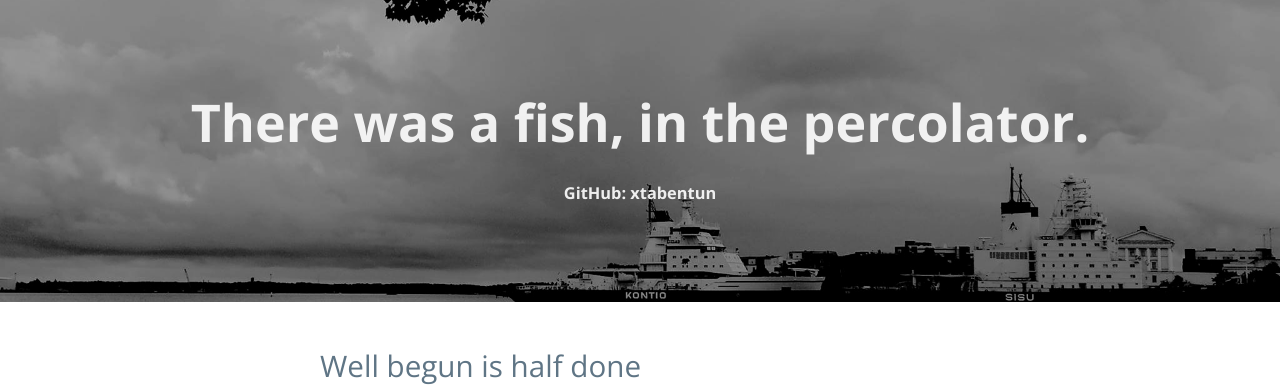
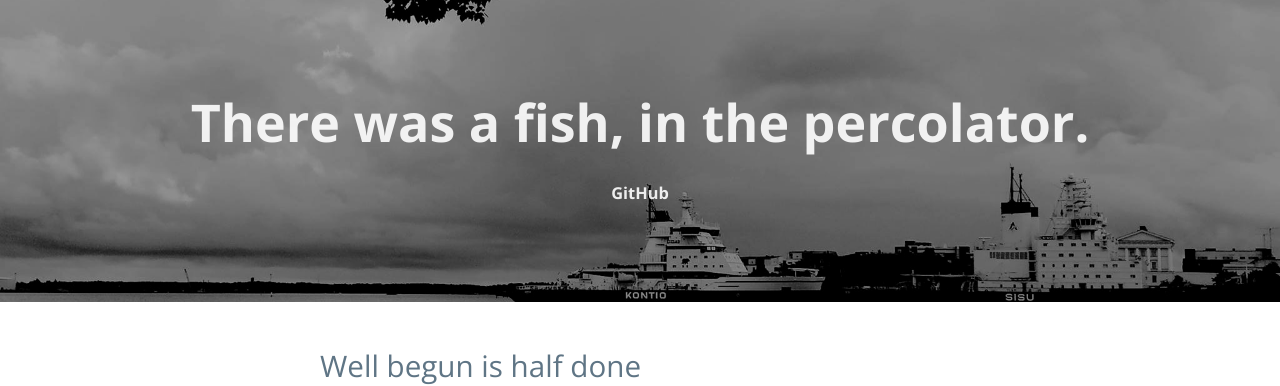
Before and after one commit to leahkla/xtabentun.github.io, a Jekyll site: the page built from index.html, in a window 1280 px wide. Shown: the top 386 px of the page. Built offline with Jekyll 4.4.1, drawn with Linux system fonts in a browser that asks for light colours; nearby versions of some CDN libraries; the list of posts is cut into pages by our own code; comment, search, counter and statistics services are not loaded.

Commit message:
modified header links

```diff
--- a/_includes/header.html
+++ b/_includes/header.html
@@ -2,5 +2,5 @@
      <h1 class="project-name"> <a class="header-link" href="{{ site.baseurl }}/"> {{ site.title }}</a></h1>
      <!--<h3 style="font-weight: lighter;">a blog for <a class="header-link" href="http://canijustgo.com/" target="_blank">canijustgo.com</a></h3>-->
      <h3>{% if site.github_username %}
-       <a class="header-link" href="http://twitter.com/{{ site.github_username }}" target="_blank">GitHub: {{ site.github_username }}</a></h3>{% endif %}
+       <a class="header-link" href="https://github.com/{{ site.github_username }}" target="_blank">GitHub</a></h3>{% endif %}
 </header>
```
